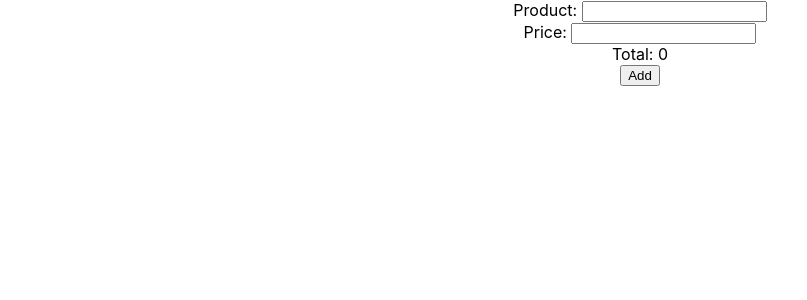
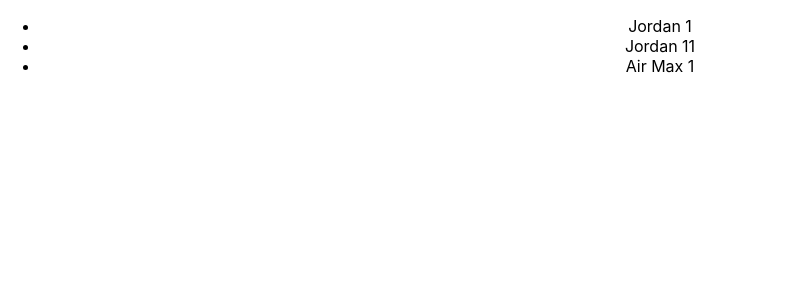
Before and after one commit to phucvu-1999/learning-react-advanced, a React (Create React App) app: page / in a window 1280 px wide. Shown: the top 300 px of the page, without its empty margins (0-807 px from the left). Built offline with nearby package versions, Linux system fonts and the light colour scheme.

Commit message:
Learning render props in react

```diff
--- a/src/App.tsx
+++ b/src/App.tsx
@@ -1,50 +1,15 @@
-import React, { useState, useMemo } from "react";
+import React from "react";
+import LearningProps from "./Components/LearningProps";
 
 import "./App.css";
 
 function App() {
-  const [products, setProducts] = useState<
-    { product: string; price: number }[]
-  >([]);
-  const [product, setProduct] = useState("");
-  const [price, setPrice] = useState("");
-
-  const total = useMemo(() => {
-    const caluculateTotal = products.reduce(
-      (result: number, prod: { product: string; price: number }) => {
-        console.log("Re-calculate ...");
-
-        const finalResult = result + prod.price;
-        return finalResult;
-      },
-      0
-    );
-
-    return caluculateTotal;
-  }, [products]);
-
-  const handleAddItem = () => {
-    setProducts([...products, { product, price: +price }]);
-  };
-
+  const shoes = ["Jordan 1", "Jordan 11", "Air Max 1"];
   return (
     <div className="App">
-      <div>
-        Product: <input onChange={(e) => setProduct(e.target.value)} />
-      </div>
-      <div>
-        Price: <input onChange={(e) => setPrice(e.target.value)} />
-      </div>
-      Total: {total}
-      <br />
-      <button onClick={handleAddItem}>Add</button>
-      <ul>
-        {products.map((prod) => (
-          <li key={Math.random().toString()}>
-            {prod.product} - {prod.price}
-          </li>
-        ))}
-      </ul>
+      <LearningProps cars={shoes}>
+        {(item: string) => <li key={item}>{item}</li>}
+      </LearningProps>
     </div>
   );
 }
--- /dev/null
+++ b/src/Components/LearningProps.tsx
@@ -0,0 +1,12 @@
+import React from "react";
+
+interface Props {
+  children: (item: string) => JSX.Element;
+  cars: string[];
+}
+
+const LearningProps = ({ cars, children }: Props) => {
+  return <ul>{cars.map((car) => children(car))}</ul>;
+};
+
+export default LearningProps;
```
